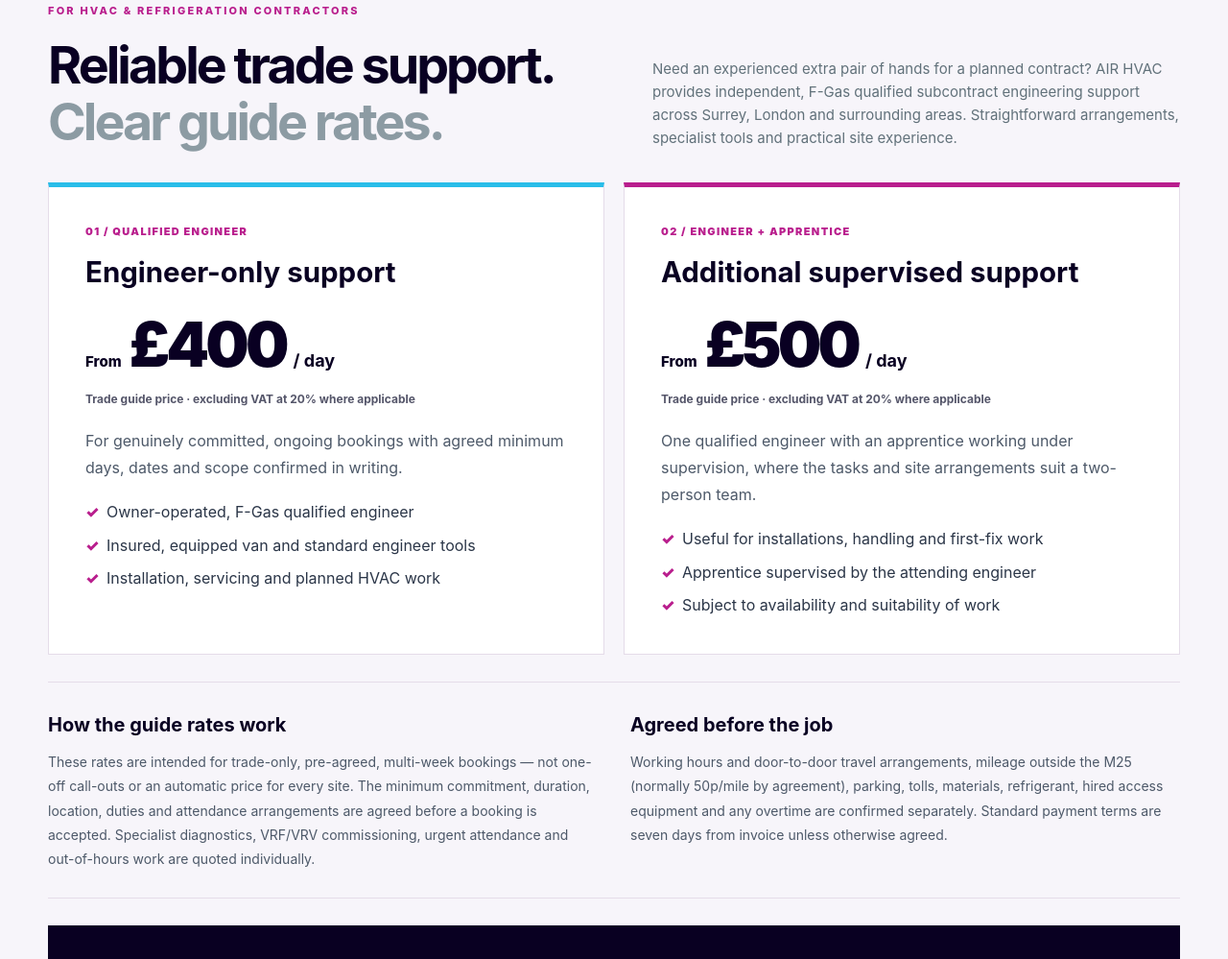
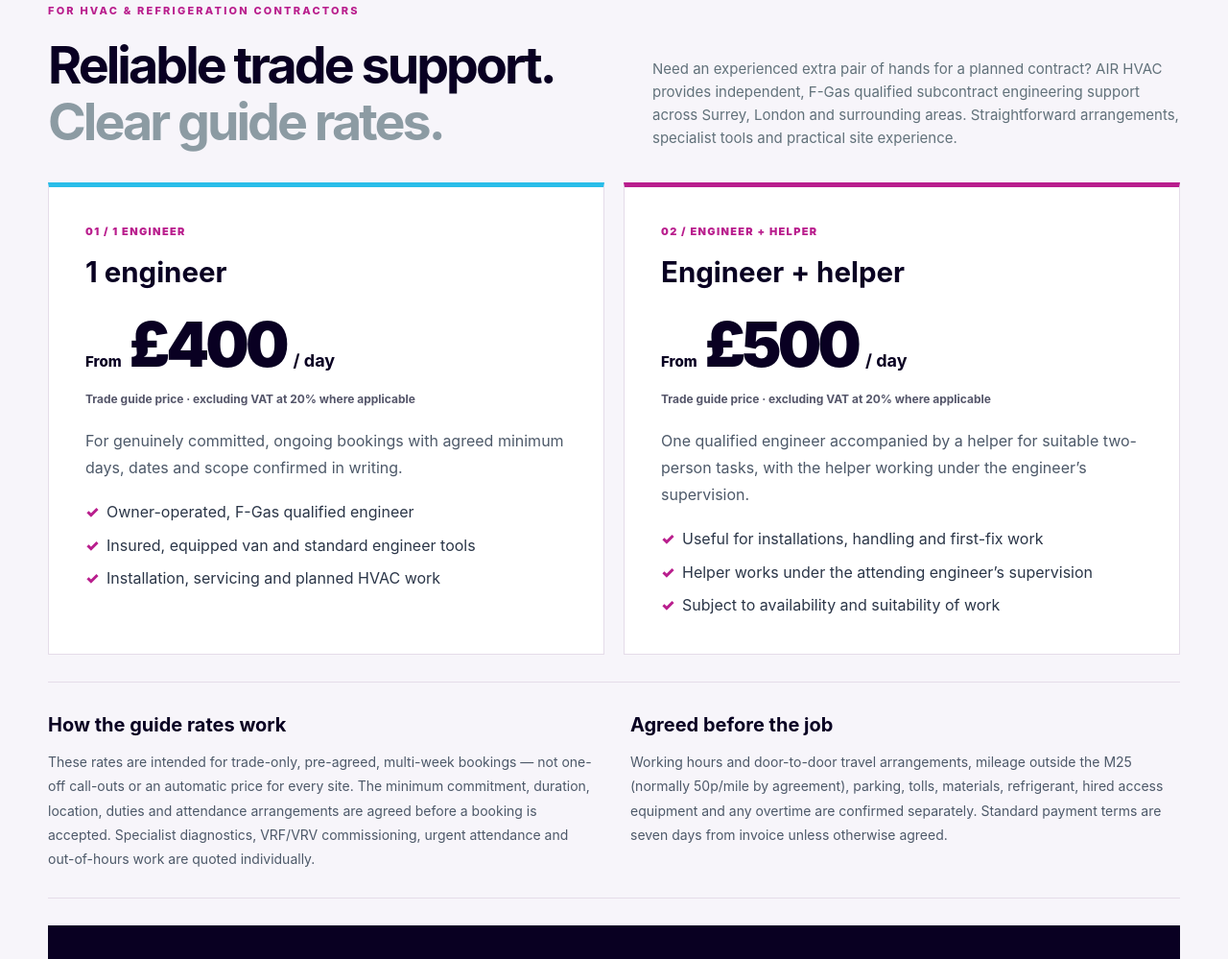
Before and after one commit to ZuluChuk/air-hvac-website, a website: page index.html in a window 1280 px wide. Shown: the part 6325-7324 px from the top of the page at 96% size. Drawn offline with nearby package versions, Linux system fonts and the light colour scheme; files that its build step writes are made by us from their sources; no server answers.

Commit message:
Use generic engineer and helper labels in trade rates

```diff
--- a/index.html
+++ b/index.html
@@ -100,8 +100,8 @@
         </div>
         <div class="subcontract-grid">
           <article class="subcontract-card">
-            <span class="subcontract-card-label">01 / QUALIFIED ENGINEER</span>
-            <h3>Engineer-only support</h3>
+            <span class="subcontract-card-label">01 / 1 ENGINEER</span>
+            <h3>1 engineer</h3>
             <div class="subcontract-price"><span class="subcontract-from">From</span><strong>£400</strong><span class="subcontract-unit">/ day</span></div>
             <p class="subcontract-vat">Trade guide price · excluding VAT at 20% where applicable</p>
             <p>For genuinely committed, ongoing bookings with agreed minimum days, dates and scope confirmed in writing.</p>
@@ -112,14 +112,14 @@
             </ul>
           </article>
           <article class="subcontract-card subcontract-card--team">
-            <span class="subcontract-card-label">02 / ENGINEER + APPRENTICE</span>
-            <h3>Additional supervised support</h3>
+            <span class="subcontract-card-label">02 / ENGINEER + HELPER</span>
+            <h3>Engineer + helper</h3>
             <div class="subcontract-price"><span class="subcontract-from">From</span><strong>£500</strong><span class="subcontract-unit">/ day</span></div>
             <p class="subcontract-vat">Trade guide price · excluding VAT at 20% where applicable</p>
-            <p>One qualified engineer with an apprentice working under supervision, where the tasks and site arrangements suit a two-person team.</p>
+            <p>One qualified engineer accompanied by a helper for suitable two-person tasks, with the helper working under the engineer’s supervision.</p>
             <ul>
               <li>Useful for installations, handling and first-fix work</li>
-              <li>Apprentice supervised by the attending engineer</li>
+              <li>Helper works under the attending engineer’s supervision</li>
               <li>Subject to availability and suitability of work</li>
             </ul>
           </article>
@@ -136,7 +136,7 @@
         </div>
         <div class="subcontract-cta">
           <div><h3>Planning a run of work?</h3><p>Tell me the location, type of work, dates and number of days needed. I’ll confirm availability and send you a written rate and scope.</p></div>
-          <a class="btn primary" href="mailto:info@airhvac.co.uk?subject=Subcontracting%20availability%20enquiry&body=Hello%20AIR%20HVAC%2C%0A%0ACompany%3A%20%0ASite%20location%20%2F%20postcode%3A%20%0AWork%20type%20and%20scope%3A%20%0ADates%20%2F%20duration%3A%20%0AExpected%20days%20per%20week%3A%20%0AEngineer%20only%20or%20engineer%20%2B%20apprentice%3A%20%0ASite%20hours%20and%20access%3A%20%0A%0AThank%20you.">Discuss subcontracting <span aria-hidden="true">↗</span></a>
+          <a class="btn primary" href="mailto:info@airhvac.co.uk?subject=Subcontracting%20availability%20enquiry&body=Hello%20AIR%20HVAC%2C%0A%0ACompany%3A%20%0ASite%20location%20%2F%20postcode%3A%20%0AWork%20type%20and%20scope%3A%20%0ADates%20%2F%20duration%3A%20%0AExpected%20days%20per%20week%3A%20%0A1%20engineer%20or%20engineer%20%2B%20helper%3A%20%0ASite%20hours%20and%20access%3A%20%0A%0AThank%20you.">Discuss subcontracting <span aria-hidden="true">↗</span></a>
         </div>
         <p class="subcontract-note">Indicative business-to-business prices only; not a binding quotation or guarantee of availability. Prices are subject to the agreed scope and contract terms. Normal VAT is 20% where chargeable; the domestic construction reverse-charge rules may apply to qualifying work.</p>
       </div>
```
